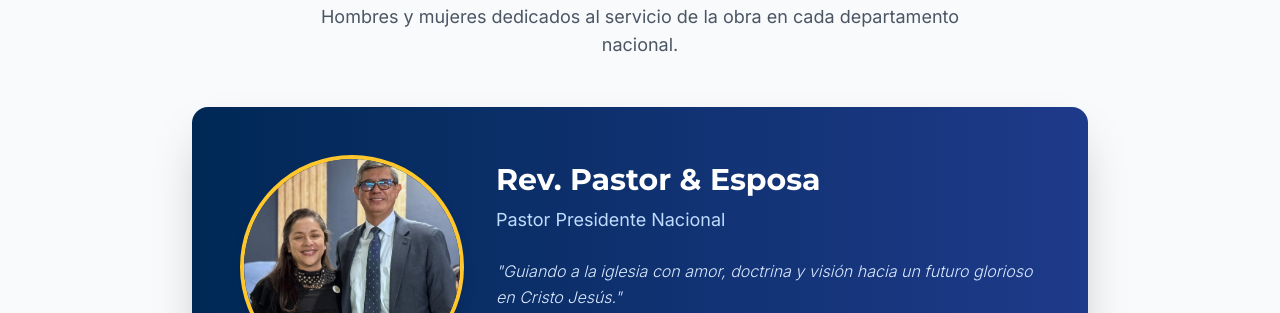
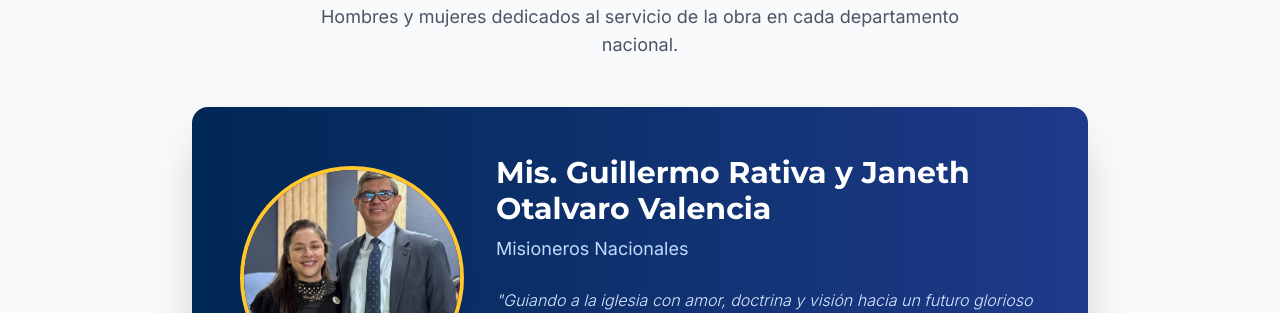
Before and after one commit to alex-style1007/ipul_panama, a plain HTML site: page index.html in a window 1280 px wide. Shown: the part 1582-1895 px from the top of the page. Drawn offline with nearby package versions, Linux system fonts and the light colour scheme; some icons are missing.

Commit message:
abreviatura title

```diff
--- a/index.html
+++ b/index.html
@@ -385,8 +385,8 @@
 
                         <!-- Content -->
                         <div class="text-center md:text-left relative z-10">
-                            <h3 class="text-3xl font-heading font-bold mb-2">Rev. Pastor & Esposa</h3>
-                            <p class="text-blue-200 text-lg mb-6">Pastor Presidente Nacional</p>
+                            <h3 class="text-2xl md:text-3xl font-heading font-bold mb-2 leading-tight">Mis. Guillermo Rativa y Janeth Otalvaro Valencia</h3>
+                            <p class="text-blue-200 text-lg mb-6">Misioneros Nacionales</p>
                             <p class="italic text-blue-100 mb-6 font-light leading-relaxed">"Guiando a la iglesia con amor, doctrina y visión hacia un futuro glorioso en Cristo Jesús."</p>
 
                             <div class="flex flex-wrap justify-center md:justify-start gap-4">
```
